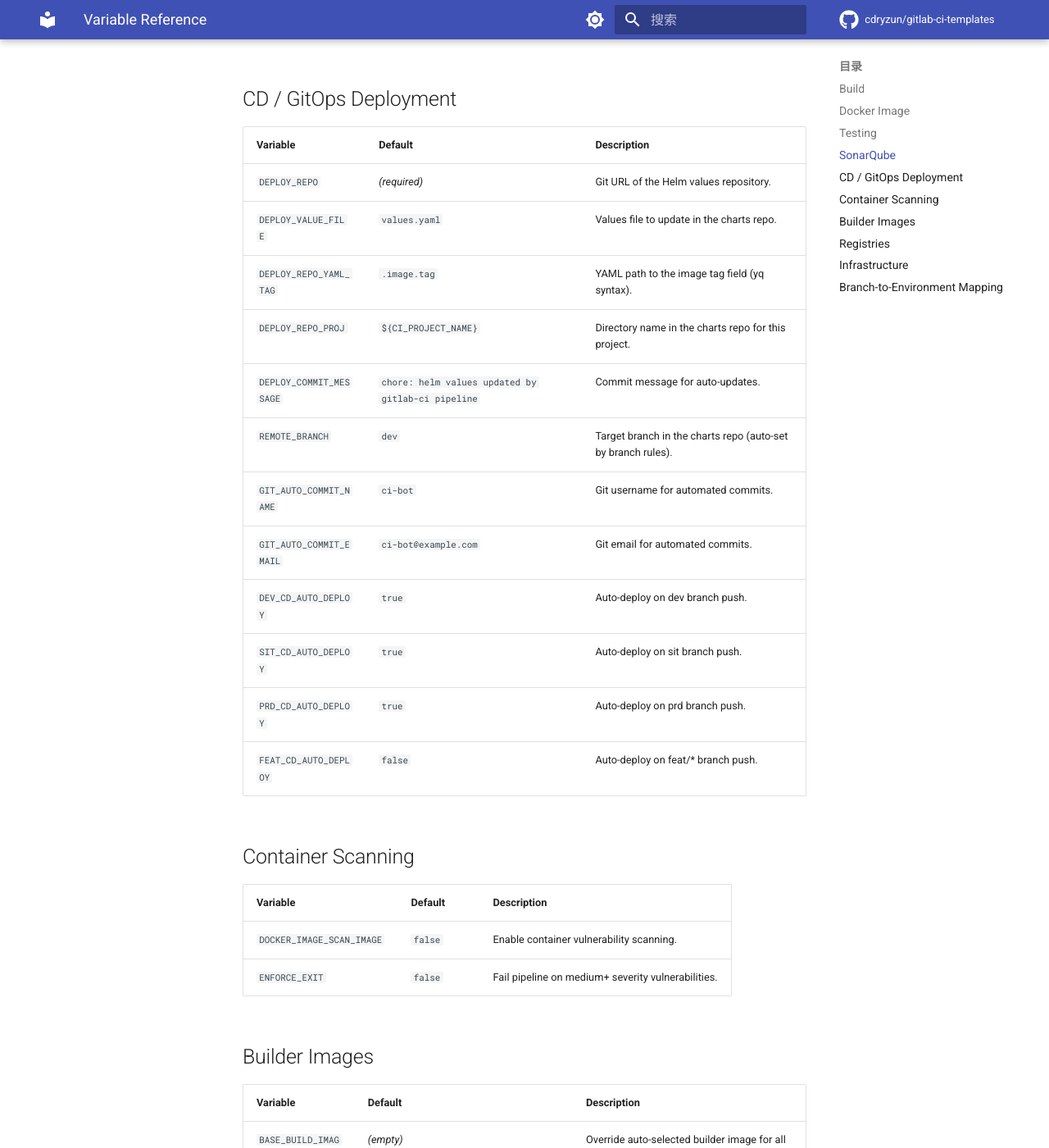
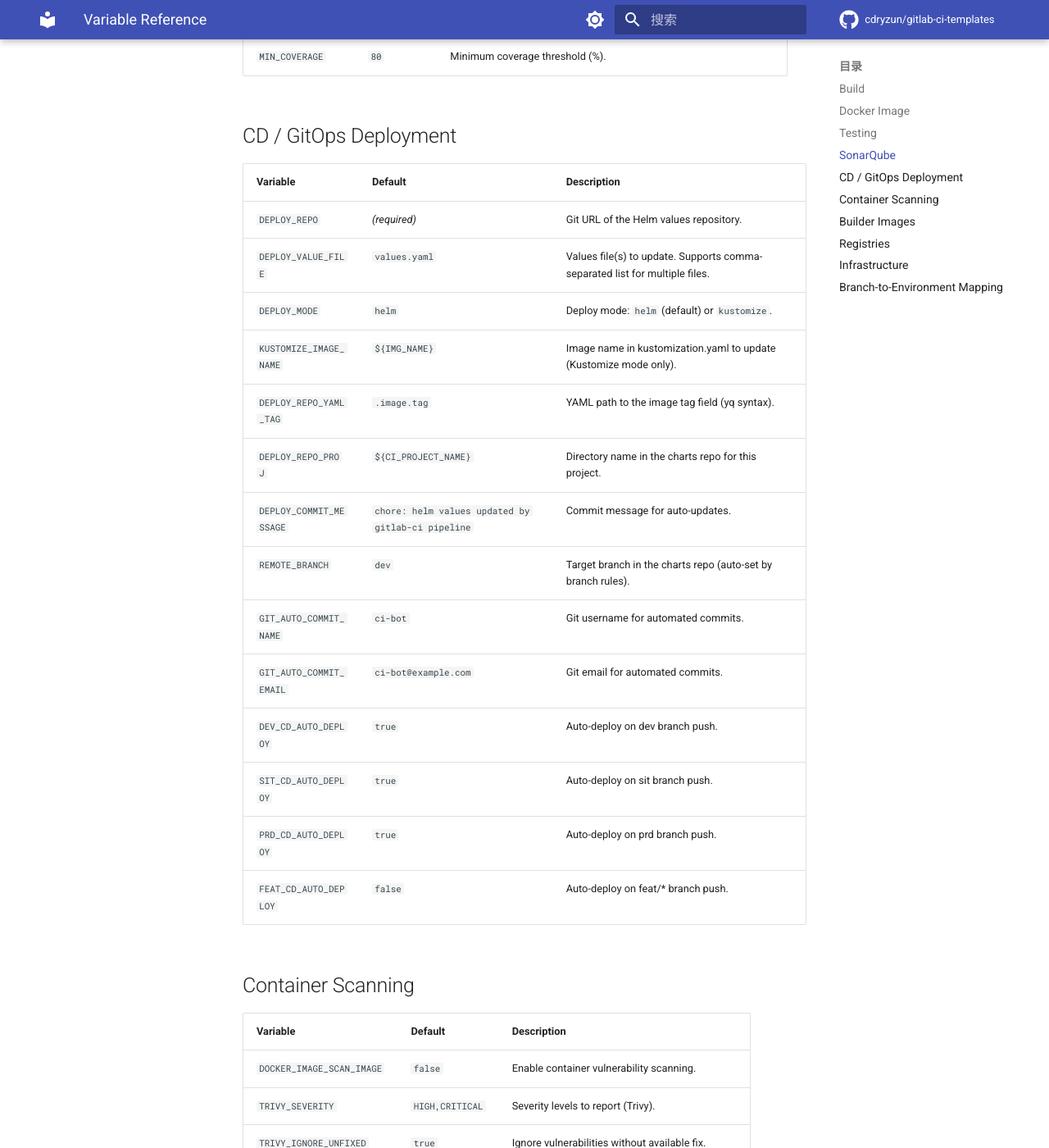
Before and after one commit to cdryzun/gitlab-ci-templates, an MkDocs documentation site: the page built from docs/VARIABLE_REFERENCE.md, in a window 1280 px wide and 1400 px high, scrolled down 3092 px. Shown: the whole window at 82% size. Built offline with MkDocs 1.6.1 and Material for MkDocs 9.7.7, drawn with Linux system fonts in a browser that asks for light colours; comment, search, counter and statistics services are not loaded; some of the changed text lies outside the part shown.

Commit message:
feat: Kustomize support, Go monorepo, Trivy reports, multi-values Helm
CD deployment:
- Add DEPLOY_MODE=kustomize for Kustomize-based GitOps workflows
- Support comma-separated DEPLOY_VALUE_FILE for multi-values Helm deploys
- Refactor tag update logic into reusable helper functions

Go monorepo:
- Detect go.work (Go workspace) alongside go.mod
- Add GO_MODULE_PATH variable for building from subdirectories

Trivy container scanning:
- Configurable severity via TRIVY_SEVERITY variable
- Configurable TRIVY_IGNORE_UNFIXED toggle
- Generate JSON report artifact for downstream analysis
- Proper pipefail error handling

Documentation:
- Add new variables to VARIABLE_REFERENCE.md

```diff
--- a/docs/VARIABLE_REFERENCE.md
+++ b/docs/VARIABLE_REFERENCE.md
@@ -15,6 +15,7 @@ All variables with their defaults and descriptions. Override any of these in you
 | `GO_ARCH` | `amd64` | Target architecture for Go builds. |
 | `GO_GOPROXY` | _(empty)_ | Custom GOPROXY for Go module downloads. |
 | `GO_GOPRIVATE` | _(empty)_ | GOPRIVATE pattern for bypassing proxy on private modules. |
+| `GO_MODULE_PATH` | _(empty)_ | Subdirectory for Go monorepo builds (e.g., `cmd/api`). |
 | `NODE_OPTIONS` | `--max_old_space_size=4096` | Node.js memory limit during build. |
 | `STATIC_FILE_NAME` | _(empty)_ | Frontend output directory (default: `dist`). Set if your build outputs to a different folder. |
 | `PNPM_LOCKFILE_DISABLE` | `false` | Skip pnpm lockfile check during install. |
@@ -67,7 +68,9 @@ All variables with their defaults and descriptions. Override any of these in you
 | Variable | Default | Description |
 |----------|---------|-------------|
 | `DEPLOY_REPO` | _(required)_ | Git URL of the Helm values repository. |
-| `DEPLOY_VALUE_FILE` | `values.yaml` | Values file to update in the charts repo. |
+| `DEPLOY_VALUE_FILE` | `values.yaml` | Values file(s) to update. Supports comma-separated list for multiple files. |
+| `DEPLOY_MODE` | `helm` | Deploy mode: `helm` (default) or `kustomize`. |
+| `KUSTOMIZE_IMAGE_NAME` | `${IMG_NAME}` | Image name in kustomization.yaml to update (Kustomize mode only). |
 | `DEPLOY_REPO_YAML_TAG` | `.image.tag` | YAML path to the image tag field (yq syntax). |
 | `DEPLOY_REPO_PROJ` | `${CI_PROJECT_NAME}` | Directory name in the charts repo for this project. |
 | `DEPLOY_COMMIT_MESSAGE` | `chore: helm values updated by gitlab-ci pipeline` | Commit message for auto-updates. |
@@ -84,6 +87,8 @@ All variables with their defaults and descriptions. Override any of these in you
 | Variable | Default | Description |
 |----------|---------|-------------|
 | `DOCKER_IMAGE_SCAN_IMAGE` | `false` | Enable container vulnerability scanning. |
+| `TRIVY_SEVERITY` | `HIGH,CRITICAL` | Severity levels to report (Trivy). |
+| `TRIVY_IGNORE_UNFIXED` | `true` | Ignore vulnerabilities without available fix. |
 | `ENFORCE_EXIT` | `false` | Fail pipeline on medium+ severity vulnerabilities. |
 
 ## Builder Images
```
Also changed, not shown: docs/reference/variables.md (+6 -1 lines), 5 other files.
